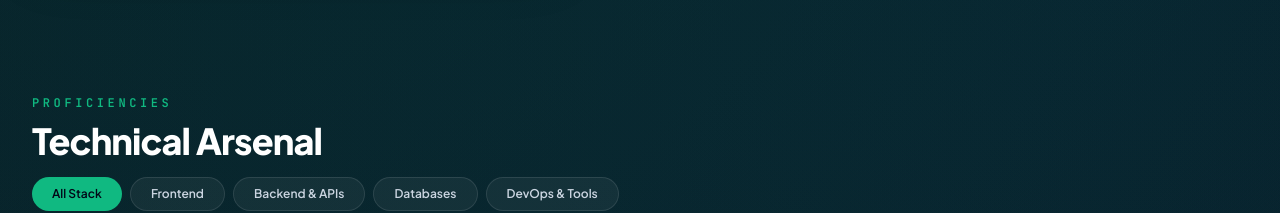
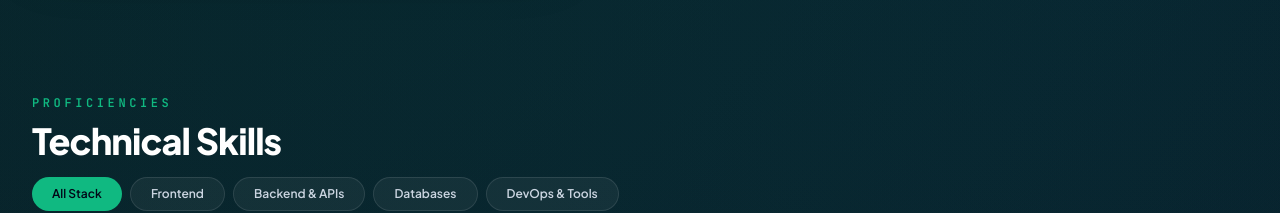
Before and after one commit to Borifan02/Professional_portfolio, a React (Vite) app: page / in a window 1280 px wide. Shown: the part 1680-1893 px from the top of the page. Built offline with nearby package versions, Linux system fonts and the light colour scheme.

Commit message:
some file updated

```diff
--- a/src/App.jsx
+++ b/src/App.jsx
@@ -1588,7 +1588,7 @@ function App() {
         </section>
 
         {/* ================= TECHNICAL SKILLS SECTION ================= */}
-        <SectionTitle eyebrow="Proficiencies" title="Technical Arsenal" />
+        <SectionTitle eyebrow="Proficiencies" title="Technical Skills" />
         <section id="skills" className="mx-auto max-w-7xl px-4 pb-20 sm:px-6 lg:px-8">
           {/* Category Tabs */}
           <div className="flex flex-wrap items-center justify-between gap-4 border-b border-white/10 pb-5">
```
